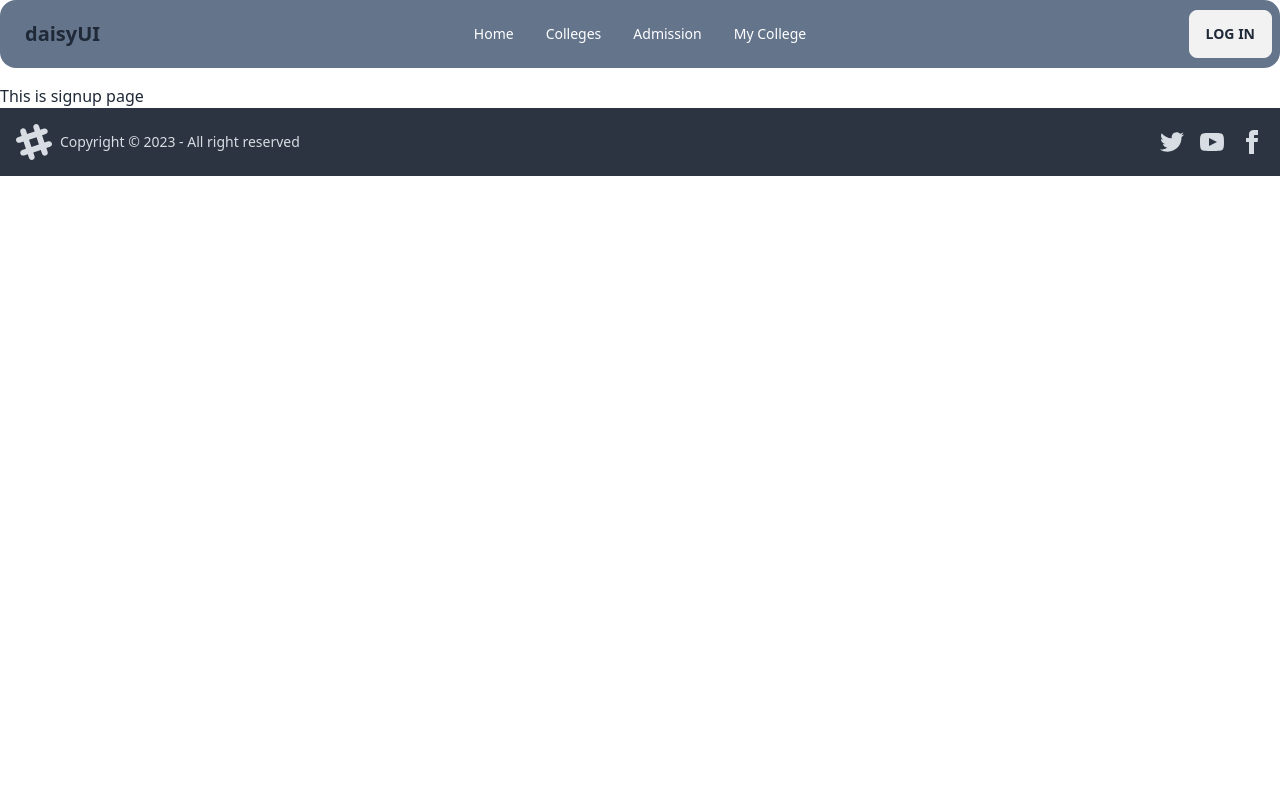
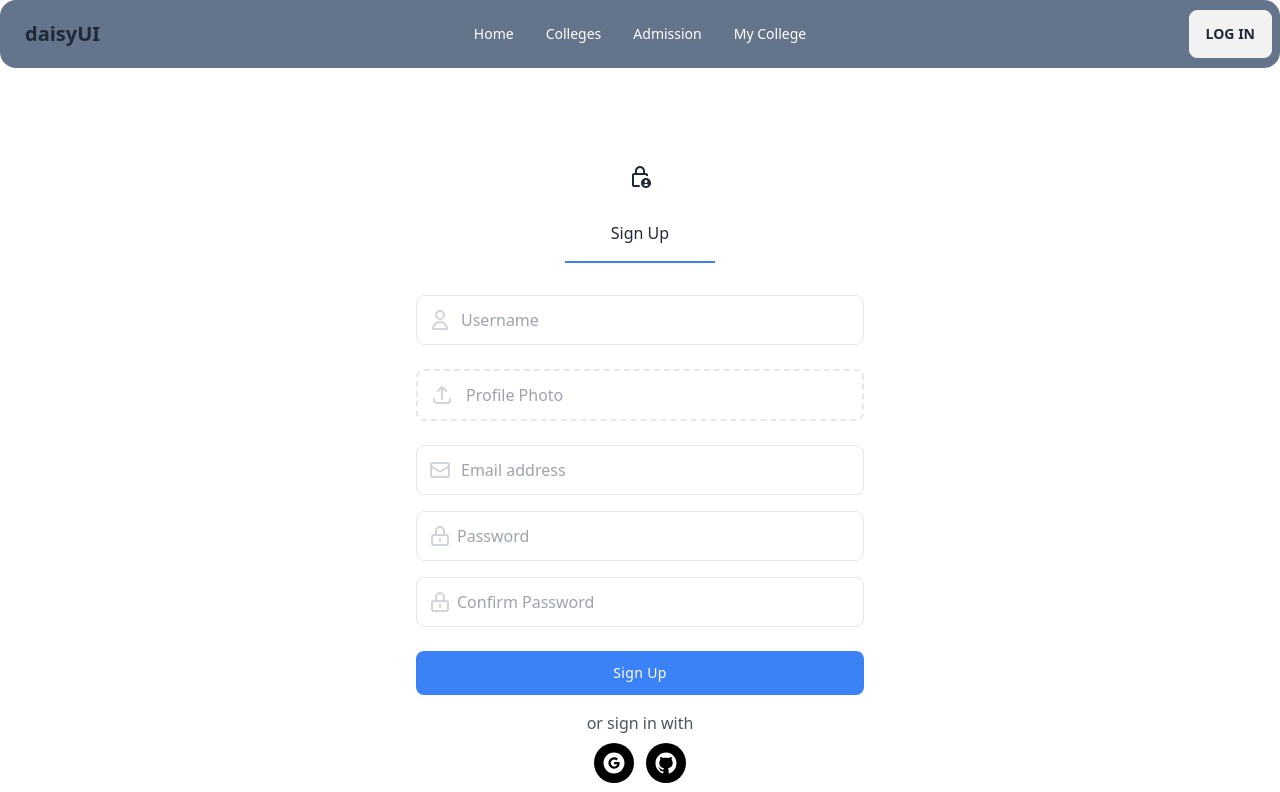
Before and after one commit to rh-abir/college-service-hub-client, a React (Vite) app: page /signup in a window 1280 px wide. Shown: the top 792 px of the page. Built offline with nearby package versions, Linux system fonts and the light colour scheme; no server answers.

Commit message:
make signup and sign in page

```diff
--- a/src/components/socialLogin/SocialLogin.jsx
+++ b/src/components/socialLogin/SocialLogin.jsx
@@ -0,0 +1,18 @@
+import { IoLogoGithub } from "react-icons/io";
+import {AiFillGoogleCircle} from 'react-icons/ai'
+
+const SocialLogin = () => {
+  return (
+    <div className="flex gap-3 justify-center items-center mt-2 -mb-5">
+      <div className="bg-black w-10 h-10 text-white  rounded-full hover:bg-white  hover:text-black">
+        <AiFillGoogleCircle className=" text-2xl  mx-auto mt-2 "></AiFillGoogleCircle>
+      </div>
+
+      <div className="bg-black w-10 h-10 text-white  rounded-full hover:bg-white  hover:text-black">
+        <IoLogoGithub className=" text-2xl  mx-auto mt-2 "></IoLogoGithub>
+      </div>
+    </div>
+  );
+};
+
+export default SocialLogin;
--- a/src/page/authentication/signin/Signin.jsx
+++ b/src/page/authentication/signin/Signin.jsx
@@ -1,33 +1,43 @@
+import { Link } from "react-router-dom";
+import SocialLogin from "../../../components/socialLogin/SocialLogin";
+import { MdOutlineLockPerson } from "react-icons/md";
+
 const Signin = () => {
+  const handleSubmit = (event) => {
+    event.preventDefault();
+    const form = event.target;
 
-  const handleSubmit = (event) => {
+    const email = form.email.value;
+    const password = form.password.value;
 
-    event.preventDefault();
-    console.log(event.target.email)
+    const formData = {
+      email,
+      password,
+    };
 
-    const form = event.target;
-    const email = form.email?.value;
-    const password = form.password?.value;
-
-    console.log(email, password)
-
-  }
+    console.log(formData);
+  };
 
   return (
-    <div className="bg-white dark:bg-gray-900">
+    <div>
+      <section className="bg-white dark:bg-gray-900">
         <div className="container flex items-center justify-center min-h-screen px-6 mx-auto">
-        <form onSubmit={handleSubmit}  className="w-full max-w-md">
-          <img
-            className="w-auto h-7 sm:h-8"
-            src="https://merakiui.com/images/logo.svg"
-            alt=""
-          />
+          <form onSubmit={handleSubmit} className="w-full max-w-md">
+            <div className="flex justify-center mx-auto">
+              <div className="bg-white w-10 h-10 rounded-full">
+                <MdOutlineLockPerson className="text-2xl  mx-auto mt-2"></MdOutlineLockPerson>
+              </div>
+            </div>
 
-          <h1 className="mt-3 text-2xl font-semibold text-gray-800 capitalize sm:text-3xl dark:text-white">
+            <div className="flex items-center justify-center mt-6">
+              <a className="w-1/3 pb-4 font-medium text-center text-gray-800 capitalize border-b-2 border-blue-500 dark:border-blue-400 dark:text-white">
                 sign In
-          </h1>
+              </a>
+            </div>
 
-          <div className="relative flex items-center mt-8">
+
+
+            <div className="relative flex items-center mt-6">
               <span className="absolute">
                 <svg
                   xmlns="http://www.w3.org/2000/svg"
@@ -44,8 +54,10 @@
                   />
                 </svg>
               </span>
+
               <input
                 type="email"
+                name="email"
                 className="block w-full py-3 text-gray-700 bg-white border rounded-lg px-11 dark:bg-gray-900 dark:text-gray-300 dark:border-gray-600 focus:border-blue-400 dark:focus:border-blue-300 focus:ring-blue-300 focus:outline-none focus:ring focus:ring-opacity-40"
                 placeholder="Email address"
               />
@@ -71,56 +83,40 @@
 
               <input
                 type="password"
+                name="password"
                 className="block w-full px-10 py-3 text-gray-700 bg-white border rounded-lg dark:bg-gray-900 dark:text-gray-300 dark:border-gray-600 focus:border-blue-400 dark:focus:border-blue-300 focus:ring-blue-300 focus:outline-none focus:ring focus:ring-opacity-40"
                 placeholder="Password"
               />
             </div>
 
+
             <div className="mt-6">
-
-            <input type="submit" className="w-full px-6 py-3 text-sm font-medium tracking-wide text-white capitalize transition-colors duration-300 transform bg-blue-500 rounded-lg hover:bg-blue-400 focus:outline-none focus:ring focus:ring-blue-300 focus:ring-opacity-50" value="Sign In" />
+              <button
+                type="submit"
+                className="w-full px-6 py-3 text-sm font-medium tracking-wide text-white capitalize transition-colors duration-300 transform bg-blue-500 rounded-lg hover:bg-blue-400 focus:outline-none focus:ring focus:ring-blue-300 focus:ring-opacity-50"
+              >
+                Sign Up
+              </button>
 
               <p className="mt-4 text-center text-gray-600 dark:text-gray-400">
                 or sign in with
               </p>
 
-            <a
-              href="#"
-              className="flex items-center justify-center px-6 py-3 mt-4 text-gray-600 transition-colors duration-300 transform border rounded-lg dark:border-gray-700 dark:text-gray-200 hover:bg-gray-50 dark:hover:bg-gray-600"
-            >
-              <svg className="w-6 h-6 mx-2" viewBox="0 0 40 40">
-                <path
-                  d="M36.3425 16.7358H35V16.6667H20V23.3333H29.4192C28.045 27.2142 24.3525 30 20 30C14.4775 30 10 25.5225 10 20C10 14.4775 14.4775 9.99999 20 9.99999C22.5492 9.99999 24.8683 10.9617 26.6342 12.5325L31.3483 7.81833C28.3717 5.04416 24.39 3.33333 20 3.33333C10.7958 3.33333 3.33335 10.7958 3.33335 20C3.33335 29.2042 10.7958 36.6667 20 36.6667C29.2042 36.6667 36.6667 29.2042 36.6667 20C36.6667 18.8825 36.5517 17.7917 36.3425 16.7358Z"
-                  fill="#FFC107"
-                />
-                <path
-                  d="M5.25497 12.2425L10.7308 16.2583C12.2125 12.59 15.8008 9.99999 20 9.99999C22.5491 9.99999 24.8683 10.9617 26.6341 12.5325L31.3483 7.81833C28.3716 5.04416 24.39 3.33333 20 3.33333C13.5983 3.33333 8.04663 6.94749 5.25497 12.2425Z"
-                  fill="#FF3D00"
-                />
-                <path
-                  d="M20 36.6667C24.305 36.6667 28.2167 35.0192 31.1742 32.34L26.0159 27.975C24.3425 29.2425 22.2625 30 20 30C15.665 30 11.9842 27.2359 10.5975 23.3784L5.16254 27.5659C7.92087 32.9634 13.5225 36.6667 20 36.6667Z"
-                  fill="#4CAF50"
-                />
-                <path
-                  d="M36.3425 16.7358H35V16.6667H20V23.3333H29.4192C28.7592 25.1975 27.56 26.805 26.0133 27.9758C26.0142 27.975 26.015 27.975 26.0158 27.9742L31.1742 32.3392C30.8092 32.6708 36.6667 28.3333 36.6667 20C36.6667 18.8825 36.5517 17.7917 36.3425 16.7358Z"
-                  fill="#1976D2"
-                />
-              </svg>
-
-              <span className="mx-2">Sign in with Google</span>
-            </a>
+              {<SocialLogin />}
 
               <div className="mt-6 text-center ">
-              <a
+                <Link
+                  to="/signup"
                   href="#"
                   className="text-sm text-blue-500 hover:underline dark:text-blue-400"
                 >
                   Don’t have an account yet? Sign up
-              </a>
+                </Link>
               </div>
             </div>
           </form>
         </div>
+      </section>
     </div>
   );
 };
--- a/src/page/authentication/signup/Signup.jsx
+++ b/src/page/authentication/signup/Signup.jsx
@@ -1,17 +1,210 @@
 import { useContext } from "react";
 import { AuthContext } from "../../../provider/AuthProviders";
 
+import { MdOutlineLockPerson } from "react-icons/md";
+import { Link } from "react-router-dom";
+import SocialLogin from "../../../components/socialLogin/SocialLogin";
 
 const Signup = () => {
+  const user = useContext(AuthContext);
 
-    const user = useContext(AuthContext)
-    console.log(user)
+  console.log(user);
 
-    return (
-        <div>
-            <h2>This is signup page</h2>
+  const handleSubmit = (event) => {
+    event.preventDefault();
+    const form = event.target;
+    const userName = form.name.value;
+    // const uesrPhoto = form.name.value;
+    const email = form.email.value;
+    const password = form.password.value;
+    const confirmPassword = form.confirmPassword.value;
+
+    const formData = {
+      userName,
+      email,
+      password,
+      confirmPassword,
+    };
+
+    console.log(formData);
+  };
+
+  return (
+    <div>
+      <section className="bg-white dark:bg-gray-900">
+        <div className="container flex items-center justify-center min-h-screen px-6 mx-auto">
+          <form onSubmit={handleSubmit} className="w-full max-w-md">
+            <div className="flex justify-center mx-auto">
+              <div className="bg-white w-10 h-10 rounded-full">
+                <MdOutlineLockPerson className="text-2xl  mx-auto mt-2"></MdOutlineLockPerson>
+              </div>
+            </div>
+
+            <div className="flex items-center justify-center mt-6">
+              <a className="w-1/3 pb-4 font-medium text-center text-gray-800 capitalize border-b-2 border-blue-500 dark:border-blue-400 dark:text-white">
+                sign up
+              </a>
+            </div>
+
+            <div className="relative flex items-center mt-8">
+              <span className="absolute">
+                <svg
+                  xmlns="http://www.w3.org/2000/svg"
+                  className="w-6 h-6 mx-3 text-gray-300 dark:text-gray-500"
+                  fill="none"
+                  viewBox="0 0 24 24"
+                  stroke="currentColor"
+                  strokeWidth="2"
+                >
+                  <path
+                    strokeLinecap="round"
+                    strokeLinejoin="round"
+                    d="M16 7a4 4 0 11-8 0 4 4 0 018 0zM12 14a7 7 0 00-7 7h14a7 7 0 00-7-7z"
+                  />
+                </svg>
+              </span>
+
+              <input
+                type="text"
+                name="name"
+                className="block w-full py-3 text-gray-700 bg-white border rounded-lg px-11 dark:bg-gray-900 dark:text-gray-300 dark:border-gray-600 focus:border-blue-400 dark:focus:border-blue-300 focus:ring-blue-300 focus:outline-none focus:ring focus:ring-opacity-40"
+                placeholder="Username"
+              />
+            </div>
+
+            <label
+              htmlFor="dropzone-file"
+              className="flex items-center px-3 py-3 mx-auto mt-6 text-center bg-white border-2 border-dashed rounded-lg cursor-pointer dark:border-gray-600 dark:bg-gray-900"
+            >
+              <svg
+                xmlns="http://www.w3.org/2000/svg"
+                className="w-6 h-6 text-gray-300 dark:text-gray-500"
+                fill="none"
+                viewBox="0 0 24 24"
+                stroke="currentColor"
+                strokeWidth="2"
+              >
+                <path
+                  strokeLinecap="round"
+                  strokeLinejoin="round"
+                  d="M4 16v1a3 3 0 003 3h10a3 3 0 003-3v-1m-4-8l-4-4m0 0L8 8m4-4v12"
+                />
+              </svg>
+
+              <h2 className="mx-3 text-gray-400">Profile Photo</h2>
+
+              <input id="dropzone-file" type="file" className="hidden" />
+            </label>
+
+            <div className="relative flex items-center mt-6">
+              <span className="absolute">
+                <svg
+                  xmlns="http://www.w3.org/2000/svg"
+                  className="w-6 h-6 mx-3 text-gray-300 dark:text-gray-500"
+                  fill="none"
+                  viewBox="0 0 24 24"
+                  stroke="currentColor"
+                  strokeWidth="2"
+                >
+                  <path
+                    strokeLinecap="round"
+                    strokeLinejoin="round"
+                    d="M3 8l7.89 5.26a2 2 0 002.22 0L21 8M5 19h14a2 2 0 002-2V7a2 2 0 00-2-2H5a2 2 0 00-2 2v10a2 2 0 002 2z"
+                  />
+                </svg>
+              </span>
+
+              <input
+                type="email"
+                name="email"
+                className="block w-full py-3 text-gray-700 bg-white border rounded-lg px-11 dark:bg-gray-900 dark:text-gray-300 dark:border-gray-600 focus:border-blue-400 dark:focus:border-blue-300 focus:ring-blue-300 focus:outline-none focus:ring focus:ring-opacity-40"
+                placeholder="Email address"
+              />
+            </div>
+
+            <div className="relative flex items-center mt-4">
+              <span className="absolute">
+                <svg
+                  xmlns="http://www.w3.org/2000/svg"
+                  className="w-6 h-6 mx-3 text-gray-300 dark:text-gray-500"
+                  fill="none"
+                  viewBox="0 0 24 24"
+                  stroke="currentColor"
+                  strokeWidth="2"
+                >
+                  <path
+                    strokeLinecap="round"
+                    strokeLinejoin="round"
+                    d="M12 15v2m-6 4h12a2 2 0 002-2v-6a2 2 0 00-2-2H6a2 2 0 00-2 2v6a2 2 0 002 2zm10-10V7a4 4 0 00-8 0v4h8z"
+                  />
+                </svg>
+              </span>
+
+              <input
+                type="password"
+                name="password"
+                className="block w-full px-10 py-3 text-gray-700 bg-white border rounded-lg dark:bg-gray-900 dark:text-gray-300 dark:border-gray-600 focus:border-blue-400 dark:focus:border-blue-300 focus:ring-blue-300 focus:outline-none focus:ring focus:ring-opacity-40"
+                placeholder="Password"
+              />
+            </div>
+
+            <div className="relative flex items-center mt-4">
+              <span className="absolute">
+                <svg
+                  xmlns="http://www.w3.org/2000/svg"
+                  className="w-6 h-6 mx-3 text-gray-300 dark:text-gray-500"
+                  fill="none"
+                  viewBox="0 0 24 24"
+                  stroke="currentColor"
+                  strokeWidth="2"
+                >
+                  <path
+                    strokeLinecap="round"
+                    strokeLinejoin="round"
+                    d="M12 15v2m-6 4h12a2 2 0 002-2v-6a2 2 0 00-2-2H6a2 2 0 00-2 2v6a2 2 0 002 2zm10-10V7a4 4 0 00-8 0v4h8z"
+                  />
+                </svg>
+              </span>
+
+              <input
+                type="password"
+                name="confirmPassword"
+                className="block w-full px-10 py-3 text-gray-700 bg-white border rounded-lg dark:bg-gray-900 dark:text-gray-300 dark:border-gray-600 focus:border-blue-400 dark:focus:border-blue-300 focus:ring-blue-300 focus:outline-none focus:ring focus:ring-opacity-40"
+                placeholder="Confirm Password"
+              />
+            </div>
+
+            <div className="mt-6">
+              <button
+                type="submit"
+                className="w-full px-6 py-3 text-sm font-medium tracking-wide text-white capitalize transition-colors duration-300 transform bg-blue-500 rounded-lg hover:bg-blue-400 focus:outline-none focus:ring focus:ring-blue-300 focus:ring-opacity-50"
+              >
+                Sign Up
+              </button>
+
+              <p className="mt-4 text-center text-gray-600 dark:text-gray-400">
+                or sign in with
+              </p>
+
+                {
+                    <SocialLogin />
+                }
+
+              <div className="mt-6 text-center ">
+                <Link
+                  to="/signin"
+                  href="#"
+                  className="text-sm text-blue-500 hover:underline dark:text-blue-400"
+                >
+                  Already have an account?
+                </Link>
+              </div>
+            </div>
+          </form>
         </div>
-    );
+      </section>
+    </div>
+  );
 };
 
 export default Signup;
```
Lines whose indentation alone changed are shown as unchanged.
